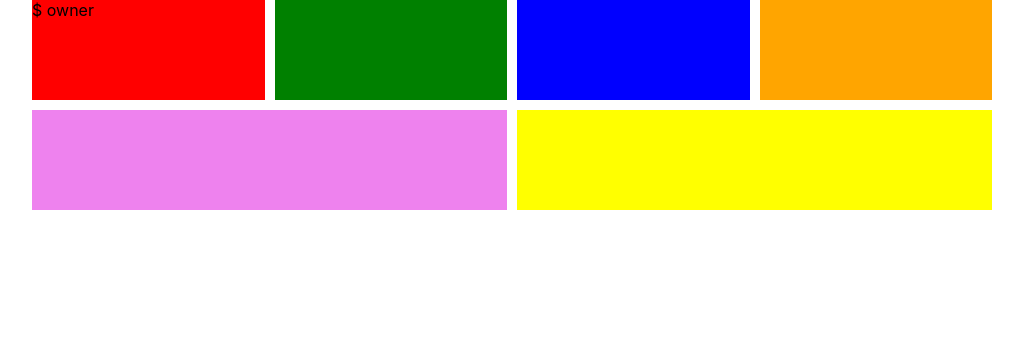
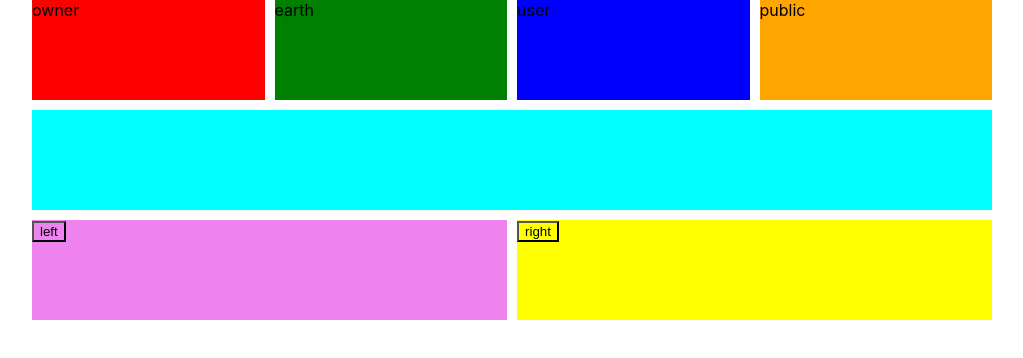
Before and after one commit to claudiiii/dwellr, a plain HTML site: page index.html in a window 1280 px wide. Shown: the whole page, without its empty margins (128-1151 px from the left). Drawn offline with Linux system fonts and the light colour scheme.

Commit message:
Add question area and buttons

```diff
--- a/index.html
+++ b/index.html
@@ -9,13 +9,31 @@
 <body>
   <div class="wrapper">
     <div id="owner">
-      $ owner
+      owner
+      <div id="score"></div>
     </div>
-    <div id="nature"></div>
-    <div id="user"></div>
-    <div id="public"></div>
-    <div id="left"></div>
-    <div id="right"></div>
+    <div id="nature">
+      earth
+      <div id="score"></div>
+    </div>
+    <div id="user">
+      user
+      <div id="score"></div>
+    </div>
+    <div id="public">
+      public
+      <div id="score"></div>
+    </div>
+    <div id="question"></div>
+    <div id="left">
+      <div class="action"></div>
+      <button id="left">left</button>
+    </div>
+    <div id="right">
+      <div class="action"></div>
+      <button id="right">right</button>
+    </div>
   </div>
+  <script type="text/javascript" src="script.js"></script>
 </body>
 </html>
--- a/script.js
+++ b/script.js
@@ -0,0 +1,11 @@
+
+const leftButton = document.querySelector("#left");
+const rightButton = document.querySelector("#right");
+
+leftButton.addEventListener("click", () => {
+  console.log("left");
+})
+
+rightButton.addEventListener("click", () => {
+  console.log("right");
+})
--- a/style.css
+++ b/style.css
@@ -35,14 +35,20 @@ body {
   background-color: orange;
 }
 
+#question {
+  grid-column: 1 / 5;
+  grid-row: 2;
+  background-color: cyan;
+}
+
 #left {
   grid-column: 1 / 3;
-  grid-row: 2;
+  grid-row: 3;
   background-color: violet;
 }
 
 #right {
   grid-column: 3 / 5;
-  grid-row: 2;
+  grid-row: 3;
   background-color: yellow;
 }
```
